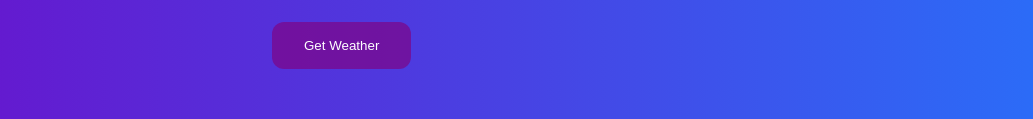
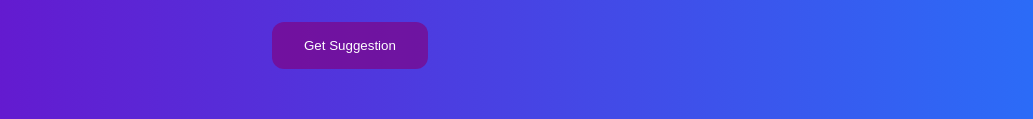
Before and after one commit to mihirxtc-2110/Weather_App, a plain HTML site: page index.html in a window 1280 px wide. Shown: the part 220-339 px from the top of the page, without its empty margins (123-1156 px from the left). Drawn offline with Linux system fonts and the light colour scheme.

Commit message:
minor upgrades & webpage link added

```diff
--- a/index.html
+++ b/index.html
@@ -14,7 +14,7 @@
         </div>
         <div class="body">
             <input type="text" placeholder="Enter current weather status" id="weather">
-            <button id="btn" onclick="getWeather()">Get Weather</button>
+            <button id="btn" onclick="getWeather()">Get Suggestion</button>
             <!-- <marquee behavior="" direction=""><div>specified weather conditions: "rainy", "sunny"</div></marquee> -->
             <div id="suggestion"></div>
         </div>
```
Also changed, not shown: 1 other file.
